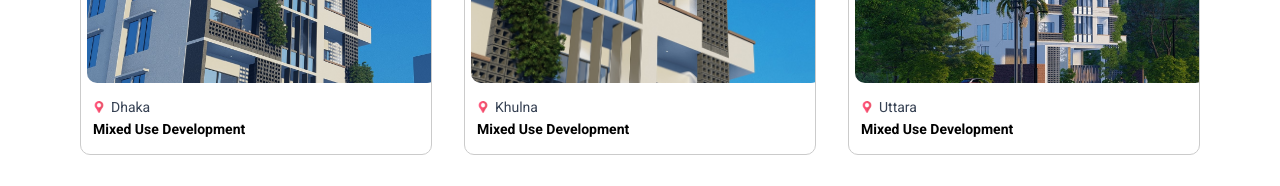
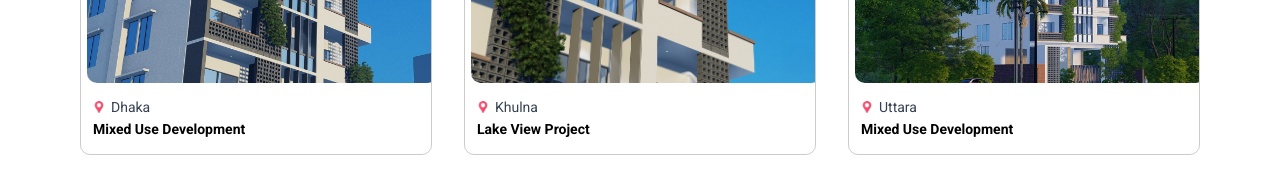
Before and after one commit to ashikfifa/Astha-frontend, a Next.js app: page /development in a window 1280 px wide. Shown: the part 980-1166 px from the top of the page. Built offline with nearby package versions, Linux system fonts and the light colour scheme.

Commit message:
Refactor ProjectCardForDevelopment and DevelopmentSlugPage components; update slug creation logic and modify project title in DEFAULT_PROJECTS

```diff
--- a/app/components/ProjectCardForDevelopment.tsx
+++ b/app/components/ProjectCardForDevelopment.tsx
@@ -5,9 +5,9 @@ import { ProjectCardProps } from "../utils/type";
 // Map icon from Figma
 const MAP_ICON = "/assets/map-icon.png";
 
-// Helper function to convert title to slug
-const createSlug = (title: string): string => {
-  return title
+// Helper function to convert text to slug
+const createSlug = (text: string): string => {
+  return text
     .toLowerCase()
     .replace(/[^a-z0-9\s-]/g, "")
     .replace(/\s+/g, "-")
@@ -21,7 +21,7 @@ const ProjectCardForDevelopment: React.FC<ProjectCardProps> = ({
   title,
   href,
 }) => {
-  const slug = href || `/development/${createSlug(title)}`;
+  const slug = href || `/development/${createSlug(location)}-${createSlug(title)}`;
 
   return (
     <Link
--- a/app/development/[slug]/page.tsx
+++ b/app/development/[slug]/page.tsx
@@ -1,9 +1,47 @@
 import HeroBanner from "@/app/sections/development-page/HeroBanner";
+import { DEFAULT_PROJECTS } from "@/app/utils/common";
+import { notFound } from "next/navigation";
 
-const DevelopmentSlugPage = () => {
+// Helper function to convert text to slug (same as in ProjectCardForDevelopment)
+const createSlug = (text: string): string => {
+  return text
+    .toLowerCase()
+    .replace(/[^a-z0-9\s-]/g, "")
+    .replace(/\s+/g, "-")
+    .replace(/-+/g, "-")
+    .trim();
+};
+
+// Find project by slug (using location-title format)
+const getProjectBySlug = (slug: string) => {
+  return DEFAULT_PROJECTS.find(
+    (project) => `${createSlug(project.location)}-${createSlug(project.title)}` === slug
+  );
+};
+
+interface PageProps {
+  params: Promise<{ slug: string }>;
+}
+
+const DevelopmentSlugPage = async ({ params }: PageProps) => {
+  const { slug } = await params;
+  const project = getProjectBySlug(slug);
+
+  if (!project) {
+    notFound();
+  }
+
   return (
     <div>
-      <HeroBanner title="Development Projects" backgroundImage="/assets/development-banner.jpg" />
+      <HeroBanner
+        title={project.title}
+        backgroundImage={project.image}
+        breadcrumbs={[
+          { label: "Home", href: "/" },
+          { label: "Development", href: "/development" },
+          { label: project.title },
+        ]}
+      />
     </div>
   );
 };
--- a/app/utils/common.tsx
+++ b/app/utils/common.tsx
@@ -51,7 +51,7 @@ export const DEFAULT_PROJECTS = [
   {
     image: PROJECT_IMAGES.khulna,
     location: "Khulna",
-    title: "Mixed Use Development",
+    title: "Lake View Project",
   },
   {
     image: PROJECT_IMAGES.uttara,
```
